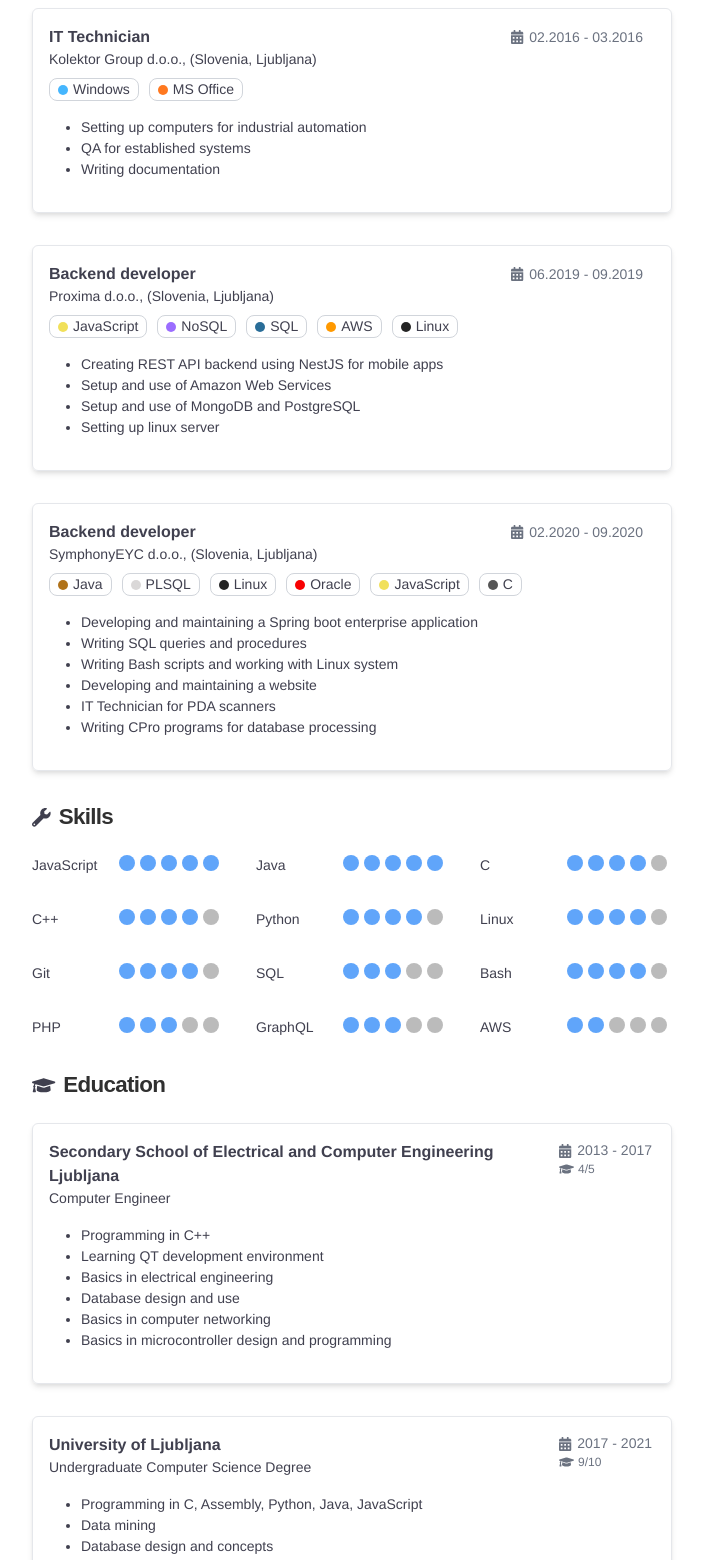
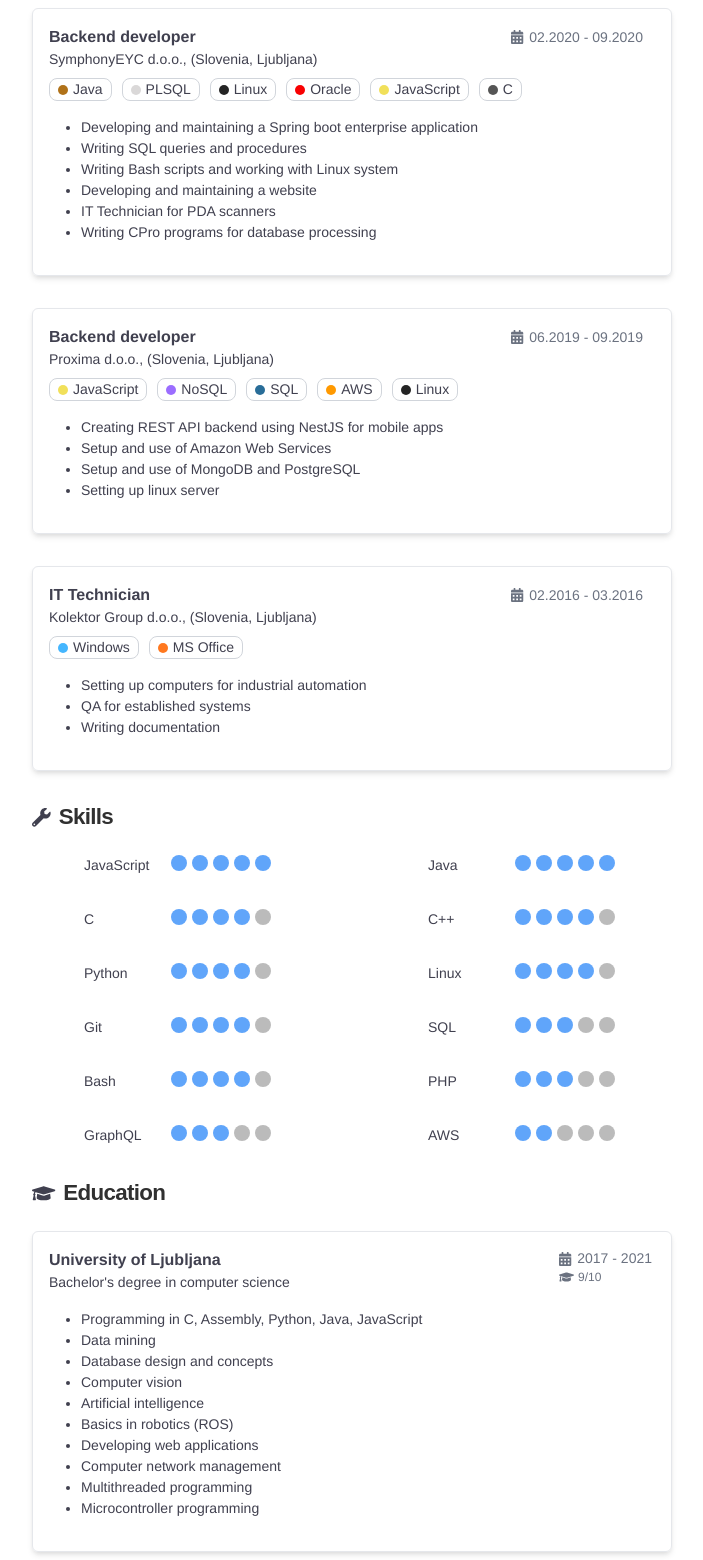
Before and after one commit to dbecaj/dbecaj.github.io, a Gatsby site: page / in a window 1280 px wide. Shown: the part 380-1940 px from the top of the page, without its empty margins (288-991 px from the left). Built offline with nearby package versions, Linux system fonts and the light colour scheme; Gatsby itself is replaced by a stand-in of ours.

Commit message:
Recent references and edu are on the top; Added more spacing between skill items; Added react-helmet

```diff
--- a/content/site-data.json
+++ b/content/site-data.json
@@ -110,15 +110,6 @@
       "competencies": ["Programming in C++", "Learning QT development environment", "Basics in electrical engineering", "Database design and use", "Basics in computer networking", "Basics in microcontroller design and programming"]
     },
     {
-      "startDate": "2017",
-      "endDate": "2021",
-      "institutionName": "University of Ljubljana",
-      "programName": "Undergraduate Computer Science Degree",
-      "gradeAvg": "9",
-      "gradeTotal": "10",
-      "competencies": ["Programming in C, Assembly, Python, Java, JavaScript", "Data mining", "Database design and concepts", "Computer vision", "Artificial intelligence", "Basics in robotics (ROS)", "Developing web applications", "Computer network management", "Multithreaded programming", "Microcontroller programming"]
-    },
-    {
       "startDate": "2018",
       "endDate": "2018",
       "institutionName": "University College Cork",
@@ -126,6 +117,15 @@
       "gradeAvg": "10",
       "gradeTotal": "10",
       "competencies": ["Programming in C", "Developing web applications", "Network management", "Database design and use", "Distributed systems and microservices"]
+    },
+    {
+      "startDate": "2017",
+      "endDate": "2021",
+      "institutionName": "University of Ljubljana",
+      "programName": "Bachelor's degree in computer science",
+      "gradeAvg": "9",
+      "gradeTotal": "10",
+      "competencies": ["Programming in C, Assembly, Python, Java, JavaScript", "Data mining", "Database design and concepts", "Computer vision", "Artificial intelligence", "Basics in robotics (ROS)", "Developing web applications", "Computer network management", "Multithreaded programming", "Microcontroller programming"]
     }
   ]
 }
--- a/package.json
+++ b/package.json
@@ -13,7 +13,6 @@
     "serve": "gatsby serve",
     "clean": "gatsby clean",
     "test": "echo \"Write tests! -> https://gatsby.dev/unit-testing\" && exit 1",
-
     "deploy": "gatsby build --prefix-paths && gh-pages -d public"
   },
   "dependencies": {
@@ -32,7 +31,8 @@
     "gh-pages": "^3.1.0",
     "postcss": "^8.2.6",
     "react": "^17.0.1",
-    "react-dom": "^17.0.1"
+    "react-dom": "^17.0.1",
+    "react-helmet": "^6.1.0"
   },
   "devDependencies": {
     "prettier": "2.2.1",
--- a/src/pages/index.js
+++ b/src/pages/index.js
@@ -1,4 +1,4 @@
-import React, { useEffect } from "react"
+import React from "react"
 import Layout from "../components/layout"
 import { graphql } from "gatsby";
 import InfoItem from "../components/info-item";
@@ -8,12 +8,14 @@ import { EduDesc } from "../components/edu-desc";
 
 import SiteData from "../../content/site-data.json"
 import { SectionHeading } from "../components/section-heading";
+import { Helmet } from "react-helmet";
 
 export default function Home({ data }) {
 
-  useEffect(() => {
-    document.title = "Dominik Bečaj";
-  }, []);
+  <Helmet>
+    <title>Dominik Bečaj</title>
+    <meta name="description" content="A resume site for Dominik Bečaj, containing contact information and all professional experiences which may be of interest to a future employer" />
+  </Helmet>
 
   return (
     <div>
@@ -52,15 +54,15 @@ export default function Home({ data }) {
               class="mb-8 shadow-md p-4 border rounded-md"
             />
           )
-        })}
+        }).reverse()}
 
         <SectionHeading title="Skills" icon="wrench" />
         <div style={{
           display: "grid",
           gridTemplateColumns: "repeat(auto-fit, minmax(190px, auto))",
           rowGap: "2rem",
-          columnGap: "2rem",
-          justifyContent: "center"
+          columnGap: "3rem",
+          justifyContent: "space-around"
         }}>
           {SiteData.skills.map(skill => {
             return (
@@ -86,7 +88,7 @@ export default function Home({ data }) {
               class="mb-8 shadow-md p-4 border rounded-md"
             />
           )
-        })}
+        }).reverse()}
       </Layout>
     </div>
   )
```
Also changed, not shown: 1 other file.
